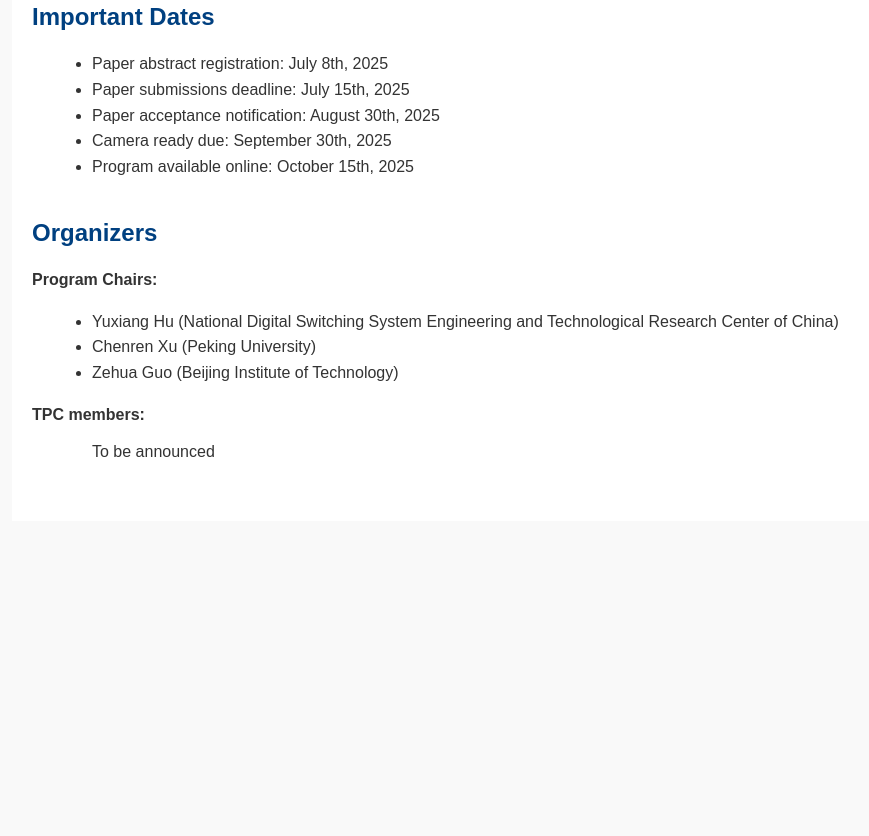
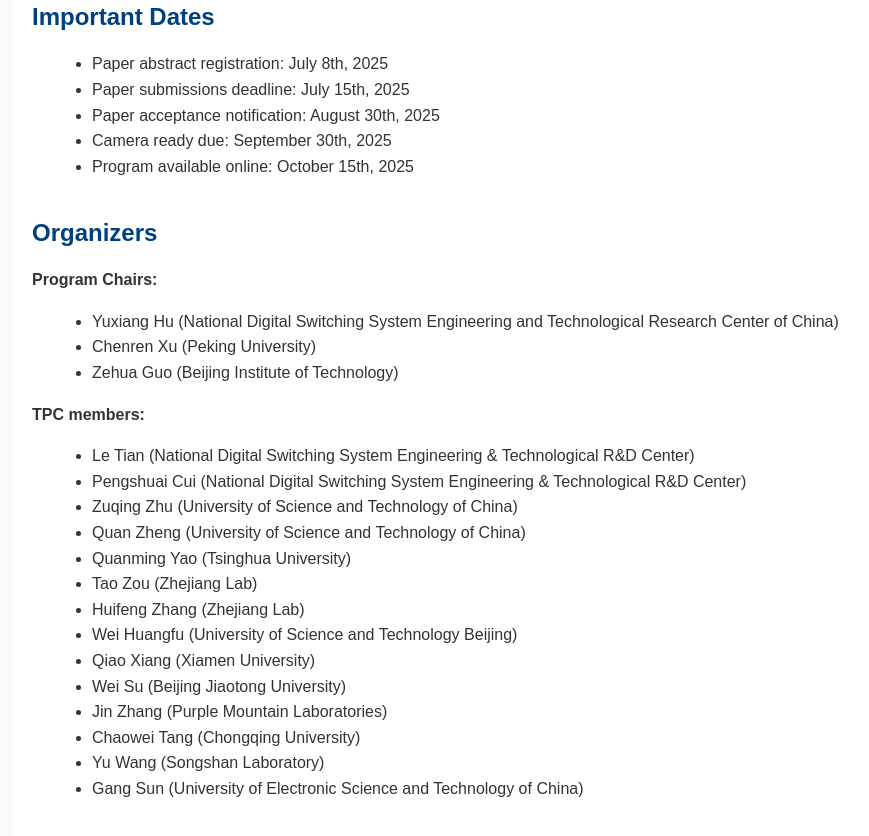
Before and after one commit to pn-workshop/pn-workshop-2025, a plain HTML site: page index.html in a window 1280 px wide. Shown: the part 1364-2200 px from the top of the page, without its empty margins (128-997 px from the left). Before the commit the page ends 1885 px from the top, so only its background shows below. Drawn offline with Linux system fonts and the light colour scheme.

Commit message:
Add files via upload

```diff
--- a/index.html
+++ b/index.html
@@ -132,24 +132,21 @@
 
       <p><strong>TPC members:</strong></p>
       <ul>
-        To be announced
-        <!-- <li>Bo Ji (Virginia Tech)</li>
-        <li>Hong Xu (Chinese University of Hong Kong)</li>
-        <li>Xiaoguang Li (AMD)</li>
-        <li>H. Jonathan Chao (New York University)</li>
-        <li>Jia Liu (The Ohio State University)</li>
-        <li>Eman Ramadan (University of Minnesota Twin Cities)</li>
-        <li>Minghao Ye (TikTok)</li>
-        <li>Yang Zhang (Google)</li>
-        <li>Nan Li (Huawei)</li>
-        <li>Jiaqi Zheng (Nanjiang University)</li>
-        <li>Rongfei Zeng (Northeast University)</li>
-        <li>Bin Liu (Tsinghua University)</li>
-        <li>Yang Xu (Fudan University)</li>
-        <li>Wenfei Wu (Peking University)</li>
+
+        <li>Le Tian (National Digital Switching System Engineering & Technological R&D Center)</li>
+        <li>Pengshuai Cui (National Digital Switching System Engineering & Technological R&D Center)</li>
+        <li>Zuqing Zhu (University of Science and Technology of China)</li>
+        <li>Quan Zheng (University of Science and Technology of China)</li>
+        <li>Quanming Yao (Tsinghua University)</li>
+        <li>Tao Zou (Zhejiang Lab)</li>
+        <li>Huifeng Zhang (Zhejiang Lab)</li>
+        <li>Wei Huangfu (University of Science and Technology Beijing)</li>
         <li>Qiao Xiang (Xiamen University)</li>
-        <li>Hao Li (Xi’an Jiaotong University)</li>
-        <li>Yi Yue (China Unicom)</li> -->
+        <li>Wei Su (Beijing Jiaotong University)</li>
+        <li>Jin Zhang (Purple Mountain Laboratories)</li>
+        <li>Chaowei Tang (Chongqing University)</li>
+        <li>Yu Wang (Songshan Laboratory)</li>
+        <li>Gang Sun (University of Electronic Science and Technology of China)</li>
       </ul>
 
       <!-- <p><strong>Potential Solicited Members:</strong></p>
```
